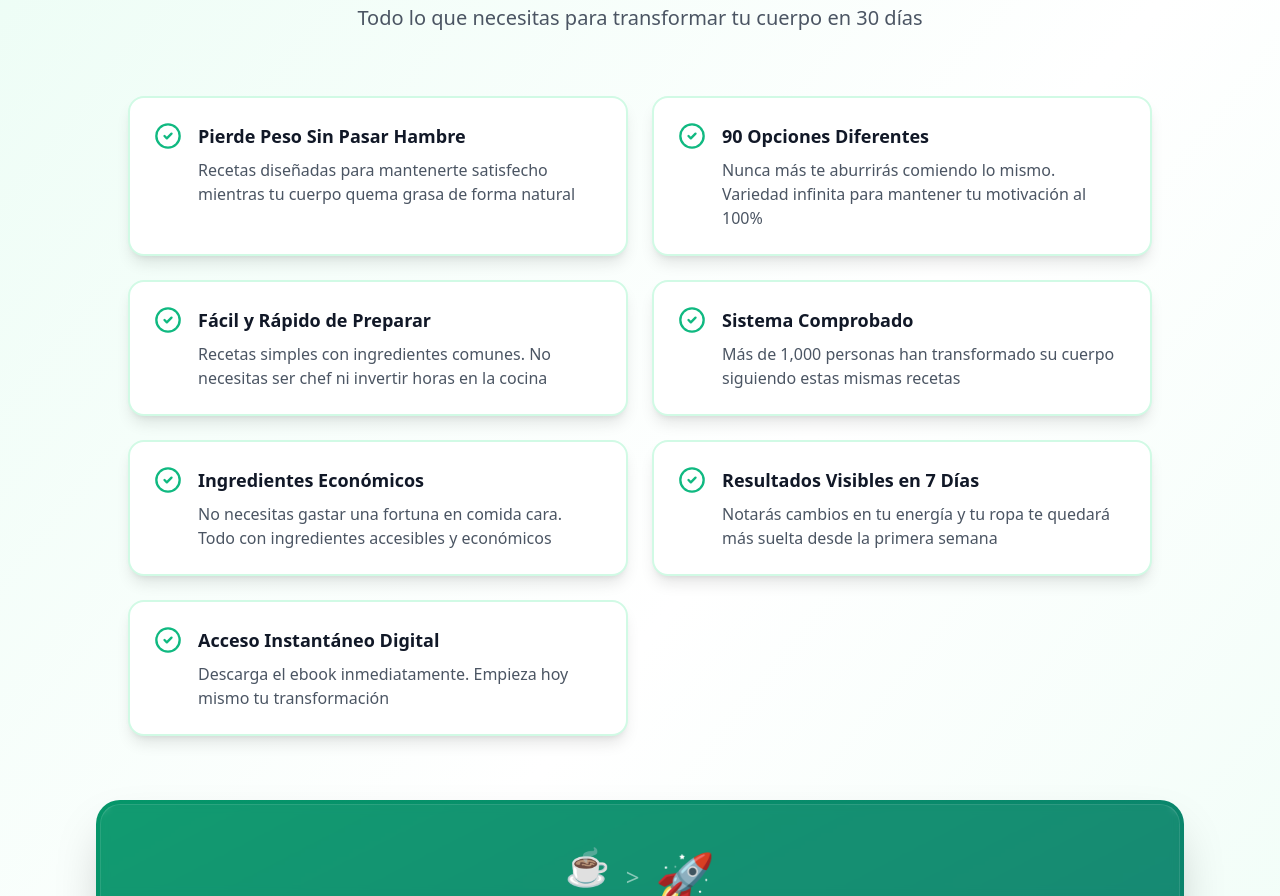
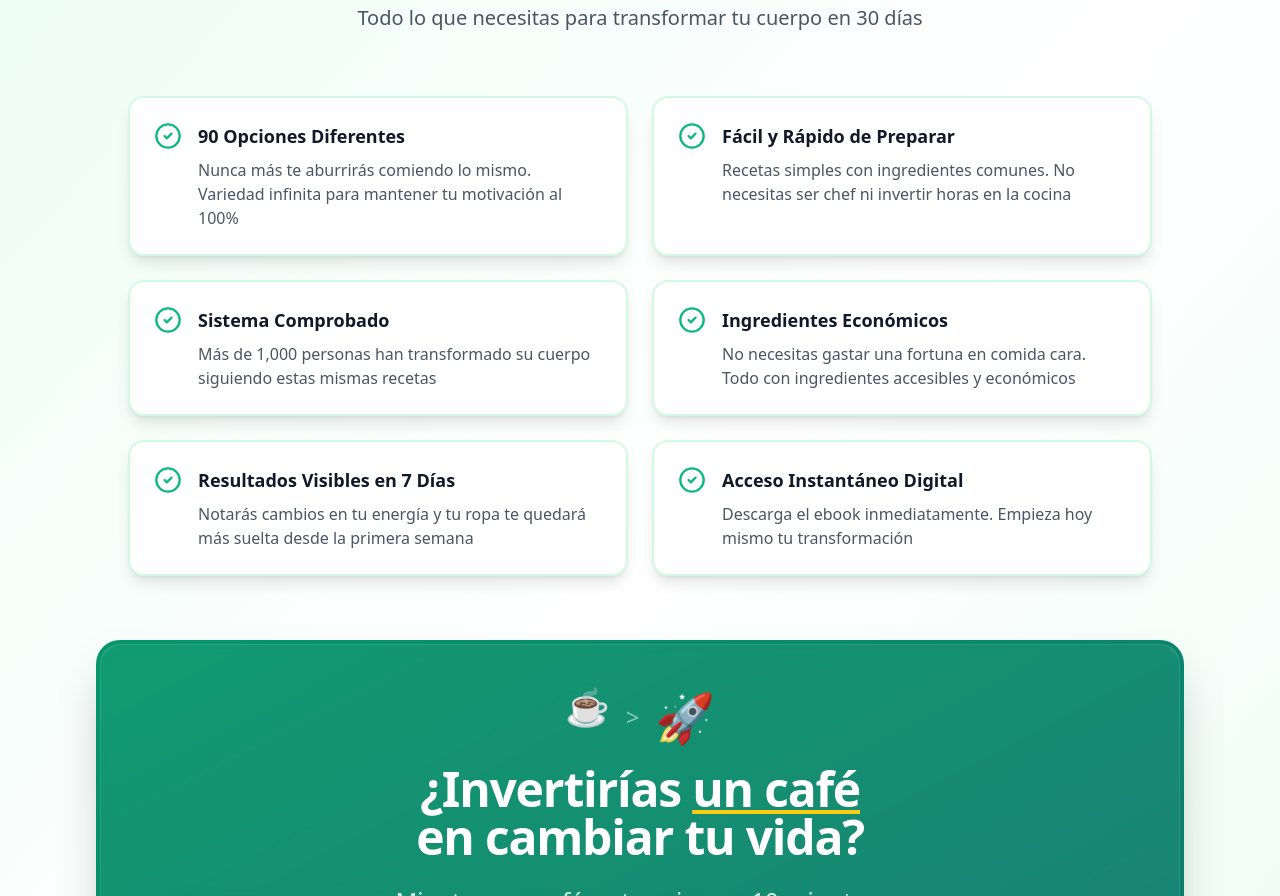
Before and after one commit to iambraightondev/sales-page-ebook, a React (Vite) app: page / in a window 1280 px wide. Shown: the part 2920-3816 px from the top of the page. Built offline with nearby package versions, Linux system fonts and the light colour scheme.

Commit message:
fixing benefits

```diff
--- a/src/components/BenefitsSection.tsx
+++ b/src/components/BenefitsSection.tsx
@@ -2,10 +2,6 @@ import { CheckCircle2 } from 'lucide-react';
 
 export default function BenefitsSection() {
   const benefits = [
-    {
-      title: 'Pierde Peso Sin Pasar Hambre',
-      description: 'Recetas diseñadas para mantenerte satisfecho mientras tu cuerpo quema grasa de forma natural',
-    },
     {
       title: '90 Opciones Diferentes',
       description: 'Nunca más te aburrirás comiendo lo mismo. Variedad infinita para mantener tu motivación al 100%',
```
